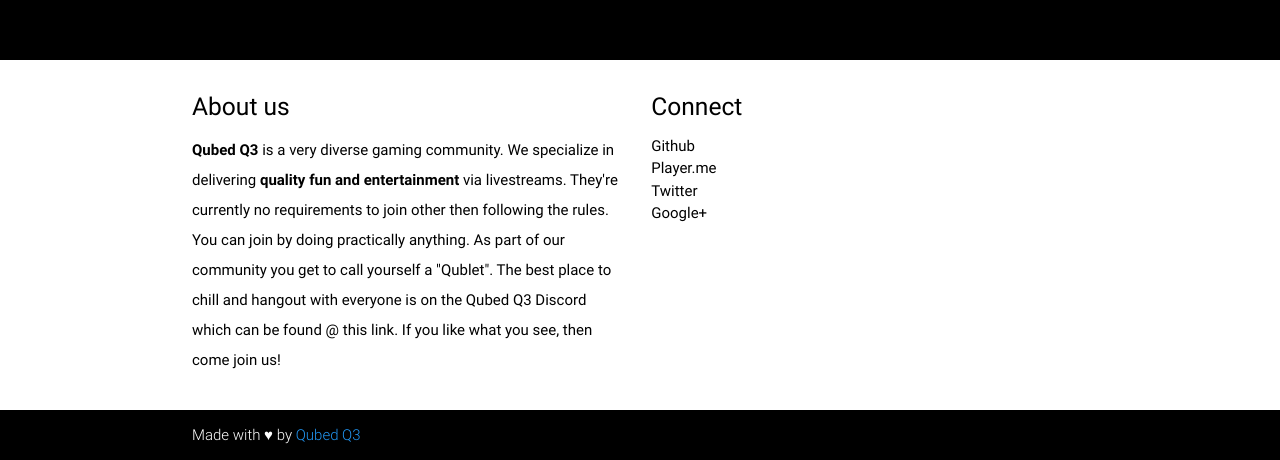
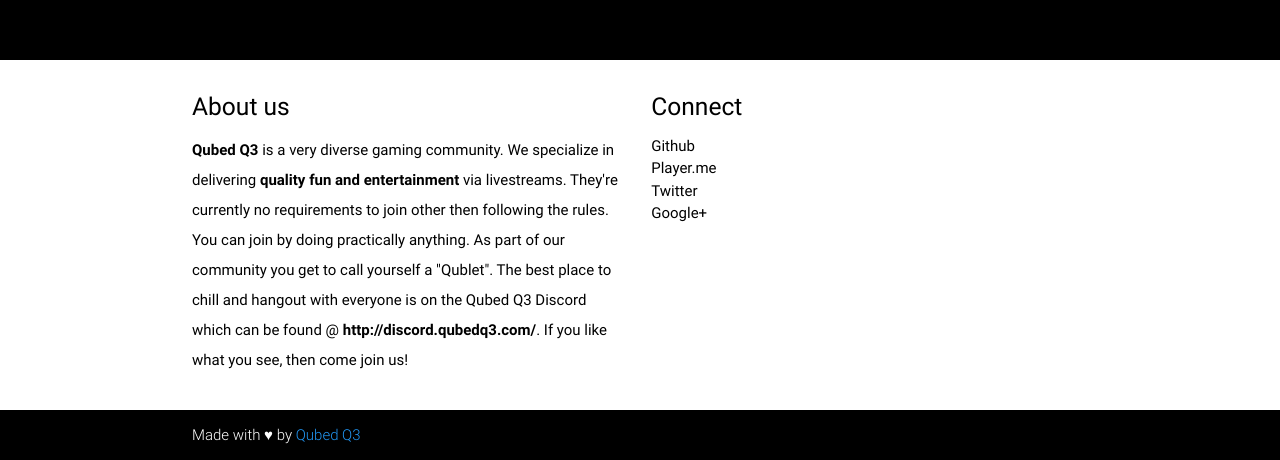
Before and after one commit to QubedQ3/QubedQ3.github.io, a plain HTML site: page index.html in a window 1280 px wide. Shown: the part 1908-2368 px from the top of the page. Drawn offline with nearby package versions, Linux system fonts and the light colour scheme.

Commit message:
Adjust some footer text

```diff
--- a/index.html
+++ b/index.html
@@ -99,7 +99,7 @@
                 <div class="row">
                     <div class="col l6 s12">
                         <h5 class="black-text">About us</h5>
-                        <p class="black-text"><b>Qubed Q3</b> is a very diverse gaming community. We specialize in delivering <b>quality fun and entertainment</b> via livestreams. They're currently no requirements to join other then following the rules. You can join by doing practically anything. As part of our community you get to call yourself a "Qublet". The best place to chill and hangout with everyone is on the Qubed Q3 Discord which can be found @ <a class="black-text" href="http://discord.qubedq3.com/">this link</a>. If you like what you see, then come join us!</p>
+                        <p class="black-text"><b>Qubed Q3</b> is a very diverse gaming community. We specialize in delivering <b>quality fun and entertainment</b> via livestreams. They're currently no requirements to join other then following the rules. You can join by doing practically anything. As part of our community you get to call yourself a "Qublet". The best place to chill and hangout with everyone is on the Qubed Q3 Discord which can be found @ <b><a class="black-text" href="http://discord.qubedq3.com/">http://discord.qubedq3.com/</a></b>. If you like what you see, then come join us!</p>
 
 
                     </div>
```
Also changed, not shown: servers/index.html (+1 -1 lines), staff/index.html (+1 -1 lines), tos/index.html (+1 -1 lines), watch/index.html (+1 -1 lines).
